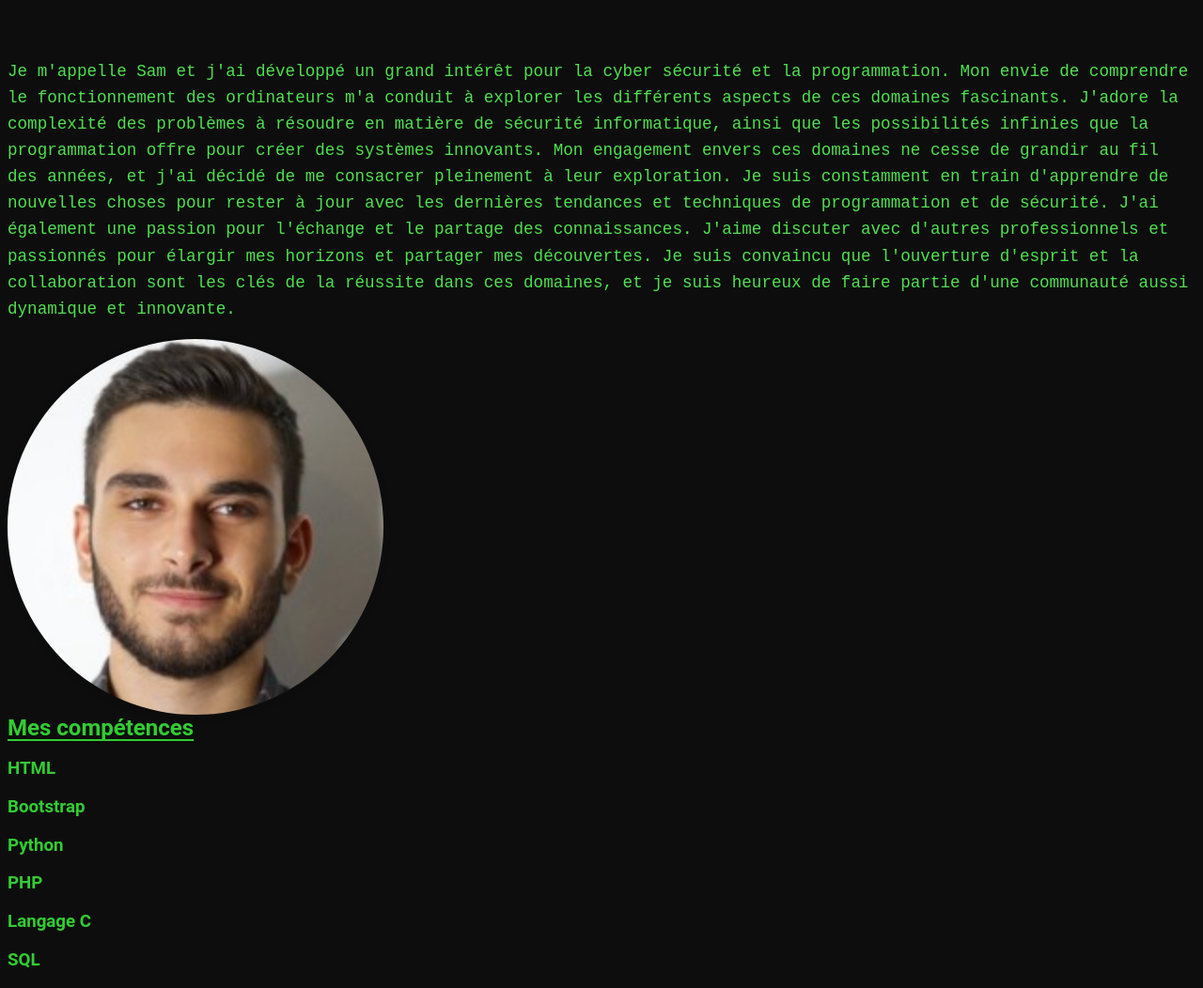
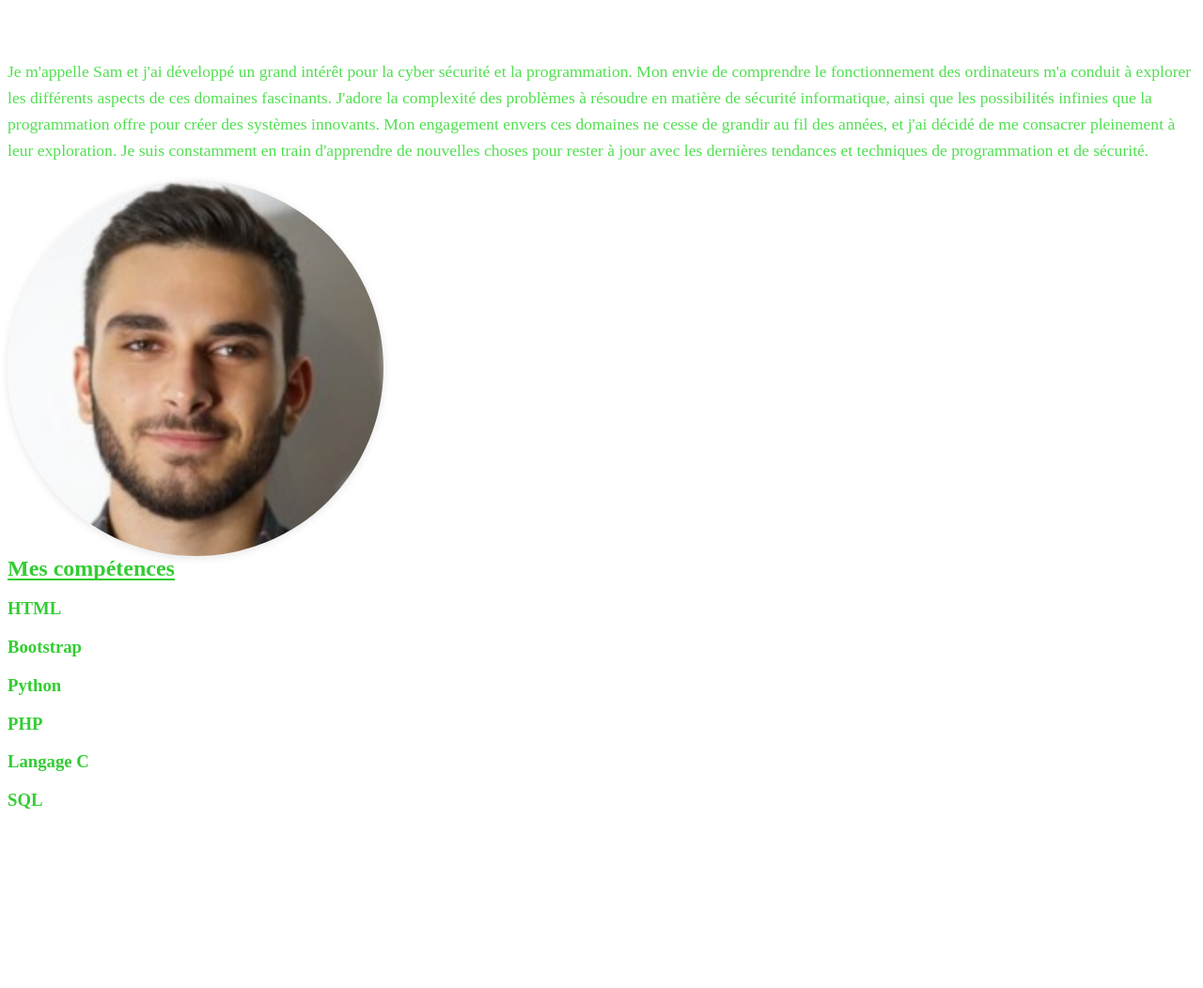
Before and after one commit to SimpleMg/Portfolio-CV, a PHP site: page /cv.php in a window 1280 px wide. Shown: the whole page at 94% size. After the commit the page ends 862 px from the top, so only its background shows below. Run offline with PHP 8.4, Linux system fonts and the light colour scheme.

Commit message:
Update cv.php

```diff
--- a/site_web/cv.php
+++ b/site_web/cv.php
@@ -1,14 +1,7 @@
 <style>
-  body {
-    background-color: #0d0d0d;
-    color: #32cd32;
-    font-family: "Courier New", monospace;
-  }
-
   h1,
   h2,
   h3 {
-    font-family: 'Roboto', sans-serif;
     color: #32cd32;
   }
 
@@ -58,10 +51,7 @@
             ainsi que les possibilités infinies que la programmation offre pour créer des systèmes innovants.
             Mon engagement envers ces domaines ne cesse de grandir au fil des années, et j'ai décidé de me consacrer pleinement à leur exploration.
             Je suis constamment en train d'apprendre de nouvelles choses pour rester à jour avec les dernières tendances et techniques de programmation
-            et de sécurité. J'ai également une passion pour l'échange et le partage des connaissances.
-            J'aime discuter avec d'autres professionnels et passionnés pour élargir mes horizons et partager mes découvertes.
-            Je suis convaincu que l'ouverture d'esprit et la collaboration sont les clés de la réussite dans ces domaines,
-            et je suis heureux de faire partie d'une communauté aussi dynamique et innovante.
+            et de sécurité.
           </p>
         </div>
       </div>
```
